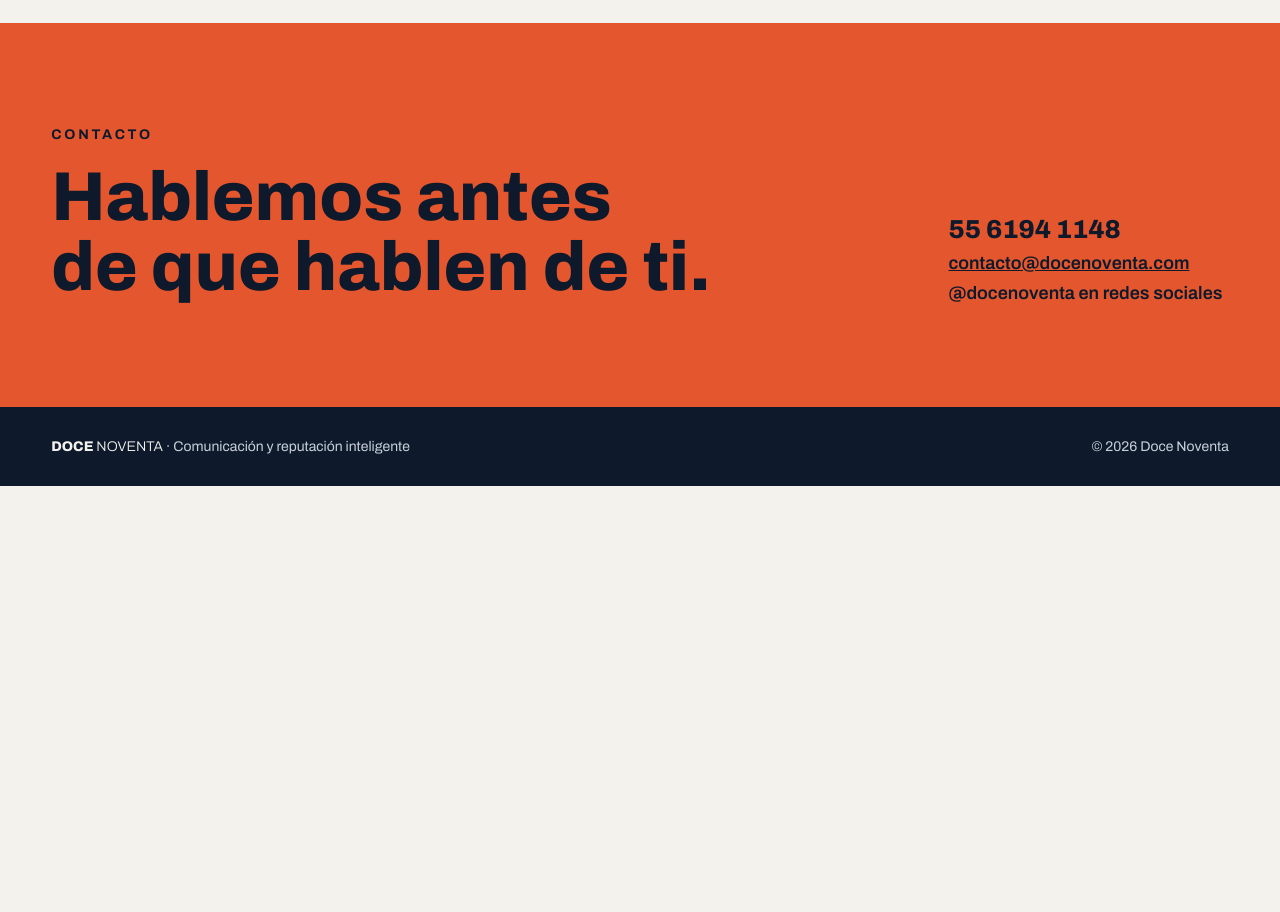
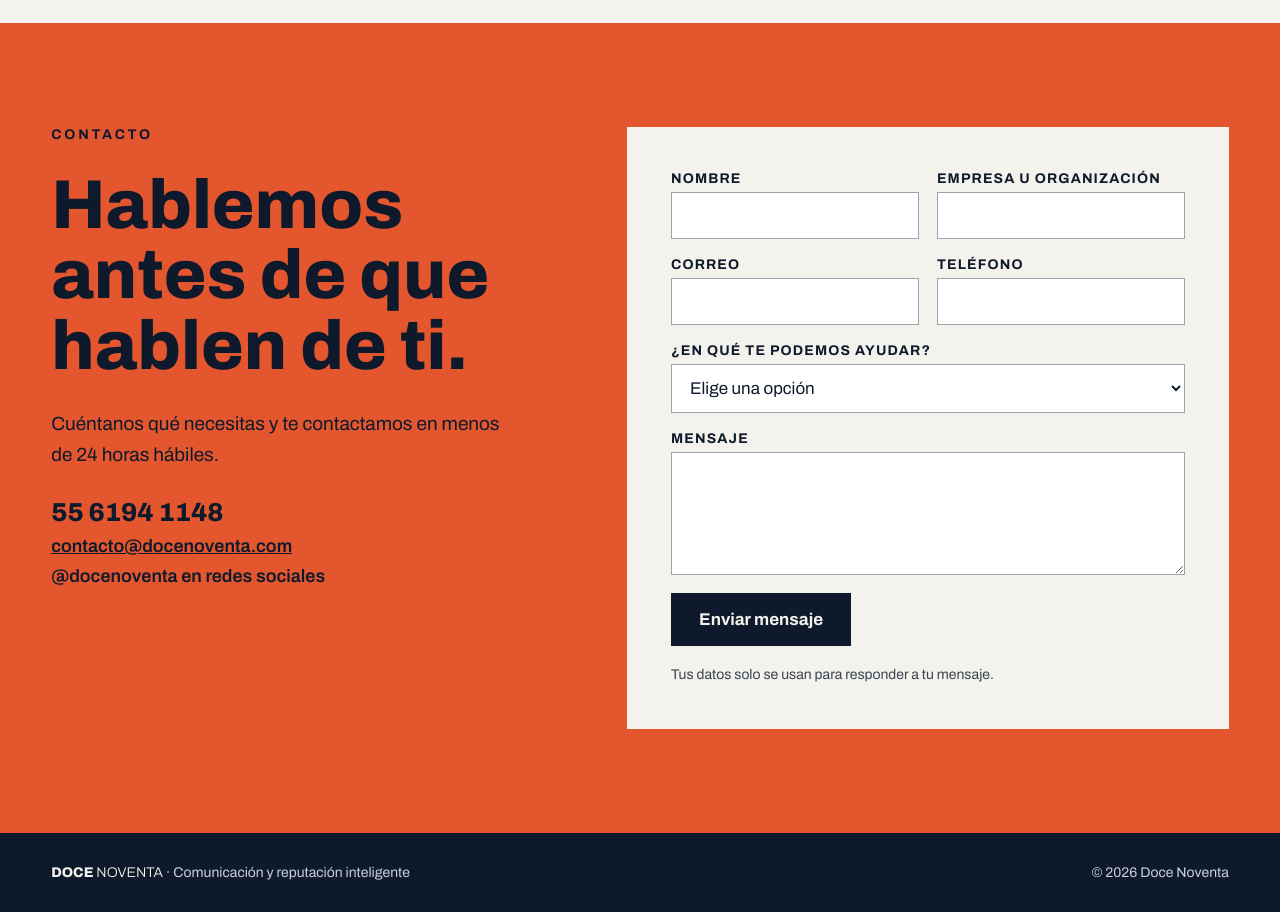
Before and after one commit to Docenoventa/docenoventa-web, a plain HTML site: page index.html in a window 1280 px wide. Shown: the part 6220-7132 px from the top of the page. Before the commit the page ends 6706 px from the top, so only its background shows below. Drawn offline with Linux system fonts and the light colour scheme.

Commit message:
Agrega formulario de contacto y página de gracias
Co-Authored-By: Claude Opus 5.5 <noreply@anthropic.com>
Claude-Session: https://claude.ai/code/session_01JBuysETo57i6inETDbTMoM

```diff
--- a/index.html
+++ b/index.html
@@ -14,7 +14,7 @@
 <link href="https://fonts.googleapis.com/css2?family=Archivo:wdth,wght@62..125,100..900&display=swap" rel="stylesheet">
 <style>
 html{scroll-behavior:smooth} body{margin:0;background:#F4F2ED} *{box-sizing:border-box}
-a{color:#0E1A2B} a:hover{opacity:.85} a:focus-visible{outline:3px solid #E4572E;outline-offset:3px}
+a{color:#0E1A2B} a:hover{opacity:.85} a:focus-visible,button:focus-visible{outline:3px solid #0E1A2B;outline-offset:3px} input:focus,select:focus,textarea:focus{outline:3px solid #0E1A2B;outline-offset:0}
 section{scroll-margin-top:16px}
 @media (prefers-reduced-motion: reduce){html{scroll-behavior:auto}}
 </style>
@@ -261,16 +261,42 @@ section{scroll-margin-top:16px}
 </section>
 
 <section id="contacto" style="background: #E4572E; color: #0E1A2B; padding: 104px max(16px, 4vw)">
-<div style="max-width: 1200px; margin: 0 auto; display: flex; flex-wrap: wrap; align-items: flex-end; justify-content: space-between; gap: 40px">
-<div style="flex: 999 1 520px; min-width: 0; display: flex; flex-direction: column; gap: 20px">
+<div style="max-width: 1200px; margin: 0 auto; display: flex; flex-wrap: wrap; align-items: flex-start; gap: 56px">
+<div style="flex: 1 1 380px; min-width: 0; display: flex; flex-direction: column; gap: 28px">
 <div style="font-size: 14px; font-weight: 700; letter-spacing: 0.2em; text-transform: uppercase">Contacto</div>
 <h2 style="margin: 0; font-size: clamp(36px, 5.4vw, 72px); font-weight: 800; line-height: 1.02; text-wrap: balance">Hablemos antes de que hablen de ti.</h2>
-</div>
-<div style="flex: 1 1 280px; display: flex; flex-direction: column; gap: 10px; font-size: 18px">
+<p style="margin: 0; font-size: 19px; line-height: 1.6; max-width: 460px">Cuéntanos qué necesitas y te contactamos en menos de 24 horas hábiles.</p>
+<div style="display: flex; flex-direction: column; gap: 10px; font-size: 18px">
 <a href="tel:+525561941148" style="font-size: 26px; font-weight: 800; color: #0E1A2B; text-decoration: none">55 6194 1148</a>
 <a href="mailto:contacto@docenoventa.com" style="font-weight: 600; color: #0E1A2B">contacto@docenoventa.com</a>
 <div style="font-weight: 600">@docenoventa en redes sociales</div>
 </div>
+</div>
+<form action="https://formsubmit.co/contacto@docenoventa.com" method="POST" style="flex: 1.3 1 420px; min-width: 0; background: #F4F2ED; padding: clamp(24px, 4vw, 44px); display: flex; flex-direction: column; gap: 18px">
+<input type="hidden" name="_subject" value="Nuevo contacto desde docenoventa.com">
+<input type="hidden" name="_template" value="table">
+<input type="hidden" name="_next" value="https://www.docenoventa.com/gracias.html">
+<input type="text" name="_honey" style="display:none" tabindex="-1" autocomplete="off">
+<div style="display:grid;grid-template-columns:repeat(auto-fit,minmax(200px,1fr));gap:18px">
+<label for="f-nombre" style="display:flex;flex-direction:column;gap:6px;font-size:14px;font-weight:700;letter-spacing:.08em;text-transform:uppercase;color:#0E1A2B">Nombre<input id="f-nombre" name="Nombre" type="text" required autocomplete="name" style="font:inherit;font-size:17px;font-weight:400;letter-spacing:0;text-transform:none;padding:13px 14px;border:1.5px solid #9AA3AE;background:#FFFFFF;color:#0E1A2B;border-radius:0;width:100%"></label>
+<label for="f-empresa" style="display:flex;flex-direction:column;gap:6px;font-size:14px;font-weight:700;letter-spacing:.08em;text-transform:uppercase;color:#0E1A2B">Empresa u organización<input id="f-empresa" name="Empresa" type="text" autocomplete="organization" style="font:inherit;font-size:17px;font-weight:400;letter-spacing:0;text-transform:none;padding:13px 14px;border:1.5px solid #9AA3AE;background:#FFFFFF;color:#0E1A2B;border-radius:0;width:100%"></label>
+<label for="f-correo" style="display:flex;flex-direction:column;gap:6px;font-size:14px;font-weight:700;letter-spacing:.08em;text-transform:uppercase;color:#0E1A2B">Correo<input id="f-correo" name="email" type="email" required autocomplete="email" style="font:inherit;font-size:17px;font-weight:400;letter-spacing:0;text-transform:none;padding:13px 14px;border:1.5px solid #9AA3AE;background:#FFFFFF;color:#0E1A2B;border-radius:0;width:100%"></label>
+<label for="f-tel" style="display:flex;flex-direction:column;gap:6px;font-size:14px;font-weight:700;letter-spacing:.08em;text-transform:uppercase;color:#0E1A2B">Teléfono<input id="f-tel" name="Teléfono" type="tel" autocomplete="tel" style="font:inherit;font-size:17px;font-weight:400;letter-spacing:0;text-transform:none;padding:13px 14px;border:1.5px solid #9AA3AE;background:#FFFFFF;color:#0E1A2B;border-radius:0;width:100%"></label>
+</div>
+<label for="f-servicio" style="display:flex;flex-direction:column;gap:6px;font-size:14px;font-weight:700;letter-spacing:.08em;text-transform:uppercase;color:#0E1A2B">¿En qué te podemos ayudar?
+<select id="f-servicio" name="Servicio" required style="font:inherit;font-size:17px;font-weight:400;letter-spacing:0;text-transform:none;padding:13px 14px;border:1.5px solid #9AA3AE;background:#FFFFFF;color:#0E1A2B;border-radius:0;width:100%">
+<option value="">Elige una opción</option>
+<option>Huella digital</option>
+<option>Comunicación institucional</option>
+<option>Manejo de crisis</option>
+<option>Comunicación política</option>
+<option>Publicidad y medios</option>
+<option>Otro</option>
+</select></label>
+<label for="f-mensaje" style="display:flex;flex-direction:column;gap:6px;font-size:14px;font-weight:700;letter-spacing:.08em;text-transform:uppercase;color:#0E1A2B">Mensaje<textarea id="f-mensaje" name="Mensaje" rows="5" required style="font:inherit;font-size:17px;font-weight:400;letter-spacing:0;text-transform:none;padding:13px 14px;border:1.5px solid #9AA3AE;background:#FFFFFF;color:#0E1A2B;border-radius:0;width:100%"></textarea></label>
+<button type="submit" style="font:inherit;font-size:17px;font-weight:700;background:#0E1A2B;color:#F4F2ED;border:0;padding:17px 28px;cursor:pointer;align-self:flex-start">Enviar mensaje</button>
+<p style="margin:0;font-size:14px;line-height:1.5;color:#3A4452">Tus datos solo se usan para responder a tu mensaje.</p>
+</form>
 </div>
 </section>
 
```
Also changed, not shown: gracias.html (added, +32 -0 lines).
